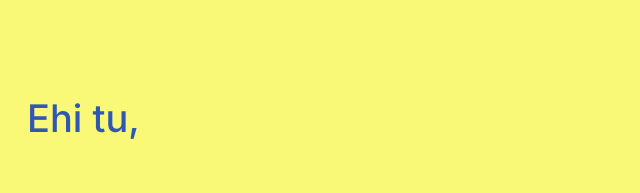
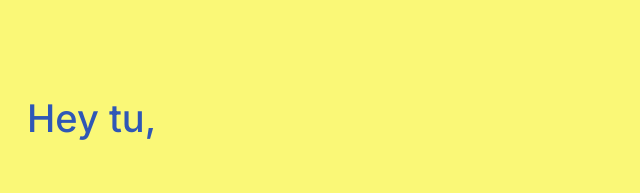
Before and after one commit to cdenegri22/Hey, a plain HTML site: page index.html in a window 1280 px wide. Shown: the top 193 px of the page, 53-693 px from the left. Drawn offline with Linux system fonts and the light colour scheme; a web font is replaced by a local one.

Commit message:
Update index.html

```diff
--- a/index.html
+++ b/index.html
@@ -14,7 +14,7 @@
 </head>
 <body>
     <div class="flex">
-    <h1>Ehi tu,</h1>
+    <h1>Hey tu,</h1>
     <h2>Finiti gli esami ti andrebbe di uscire per una <span>birra chill</span> e raccontarci delle nostre <span>nuove vite</span>?</h2>
     <div class="birra"> <img src="image-from-rawpixel-id-18422936-png.png" alt=""></div>
     <div>
```
